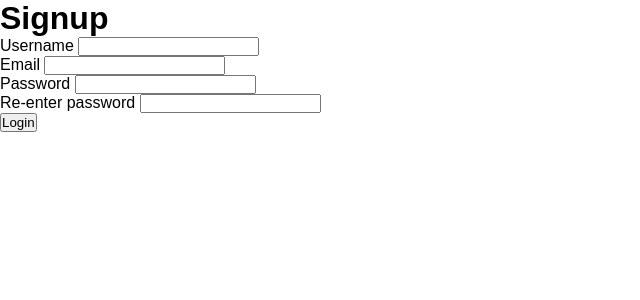
After one commit to KTOvrtn/Virtual-Stylist, a Flask app: page /signup in a window 1280 px wide. The commit adds this page. Shown: the top 300 px of the page, without its empty margins (0-640 px from the left). Run offline with Flask 3, Linux system fonts and the light colour scheme.

Commit message:
Code updates __init__

```diff
--- a/app.py
+++ b/app.py
@@ -17,10 +17,11 @@ def quiz():
         answer4 = request.form["color"]
         answer5 = request.form["colour"]
         answer6 = request.form["comfort"]
-        add_quiz_results(session["username"], answer1, answer2, answer3, answer4, answer5, answer6)
-        print(answer1, answer2, answer3, answer4, answer5, answer6)
-        flash('Your answers have been submitted!')
-        return render_template('quiz.html')
+        if get_quiz_results(session["username"]) != False:
+            override_quiz_results(answer1, answer2, answer3, answer4, answer5, answer6, session["username"])
+        else:
+            add_quiz_results(session["username"], answer1, answer2, answer3, answer4, answer5, answer6)
+        return redirect(url_for('index'))
     else:
         if "username" in session:
             return render_template('quiz.html')
@@ -39,9 +40,33 @@ def login():
         else:
             flash("Successful login!")
             session["username"] = username
-            return render_template('index.html')
+            return redirect(url_for('index'))
     else:
         return render_template("login.html")
+
+@app.route('/signup', methods=['GET', 'POST'])#
+def signup():
+    if request.method == "POST":
+        username = request.form["username"]
+        email = request.form["email"]
+        password = request.form["password"]
+        re_enter_password = request.form["re-enter_password"]
+        if password != re_enter_password:
+            flash("Your password doesn't match, please try again!")
+            return render_template("signup.html")
+        if check_username(username):
+            flash("This username already exists, please try again!")
+            return render_template("signup.html")
+        if check_email(email):
+            flash("This email already exists, please try again!")
+            return render_template("signup.html")
+        if check_password(password) != True:
+            flash(check_password(password))
+            return render_template("signup.html")
+        add_user(username, email,  password)
+        return redirect(url_for('login'))
+    else:
+        return render_template("signup.html")
 
 
 if __name__ == '__main__':
--- a/templates/index.html
+++ b/templates/index.html
@@ -13,10 +13,10 @@
             <div class="navbar__rightside">
                 <ul class="navbar__ul">
                     <li class="navbar__li">
-                        <a href="/" class="navbar__buttons">Login</a>
+                        <a href="/login" class="navbar__buttons">Login</a>
                     </li>
                     <li class="navbar__li">
-                        <a href="/" class="navbar__buttons">Sign-up</a>
+                        <a href="/signup" class="navbar__buttons">Sign-up</a>
                     </li>
                     <li class="navbar__li navbar__burgers">
                         <span class="navbar__hamburger"></span>
--- /dev/null
+++ b/templates/signup.html
@@ -0,0 +1,44 @@
+<!DOCTYPE html>
+<html lang="en">
+<head>
+    <meta charset="UTF-8">
+    <meta name="viewport" content="width=device-width, initial-scale=1.0">
+    <link rel="stylesheet" href="{{ url_for('static', filename='css/styles.css') }}">
+    <title>Signup</title>
+</head>
+<body>
+    {% with messages = get_flashed_messages() %}
+        {% if messages %}
+            <ul class="flash-messages">
+                {% for message in messages %}
+                    <li class="flash-message">{{ message }}</li>
+                {% endfor %}
+            </ul>
+        {% endif %}
+    {% endwith %}
+    <div class="signup_container">
+        <form method="POST" action="" class="signup_form">
+            <h1 class="signup_header">Signup</h1>
+            <div class="signup_input_container">
+                <label for="username" class="signup_label">Username</label>
+                <input type="text" name="username" id="username" class="signup_input" required>
+            </div>
+             <div class="signup_input_container">
+                <label for="email" class="signup_label">Email</label>
+                <input type="email" name="email" id="email" class="signup_input" required>
+            </div>
+            <div class="sign_input_container">
+                <label for="password" class="sign_label">Password</label>
+                <input type="password" name="password" id="password" class="signup_input" required>
+            </div>
+            <div class="sign_input_container">
+                <label for="re-enter_password" class="sign_label">Re-enter password</label>
+                <input type="password" name="re-enter_password" id="re-enter_password" class="signup_input" required>
+            </div>
+            <div class="signup_input_container">
+                <input type="submit" value="Login" class="signup_button">
+            </div>
+        </form>
+    </div>
+</body>
+</html>
```
Also changed, not shown: databases.py (+33 -0 lines), templates/login.html (+11 -1 lines), database.db.
